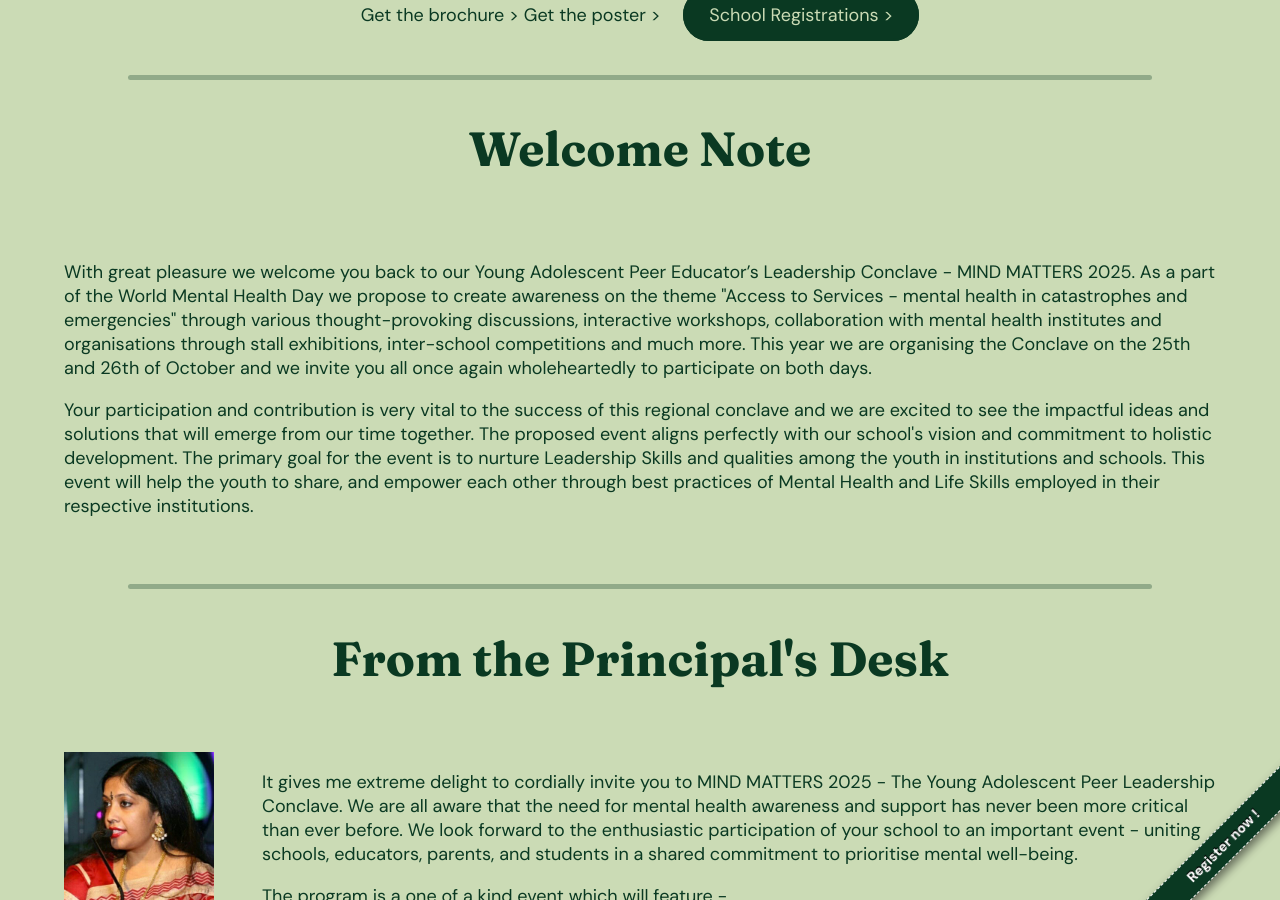
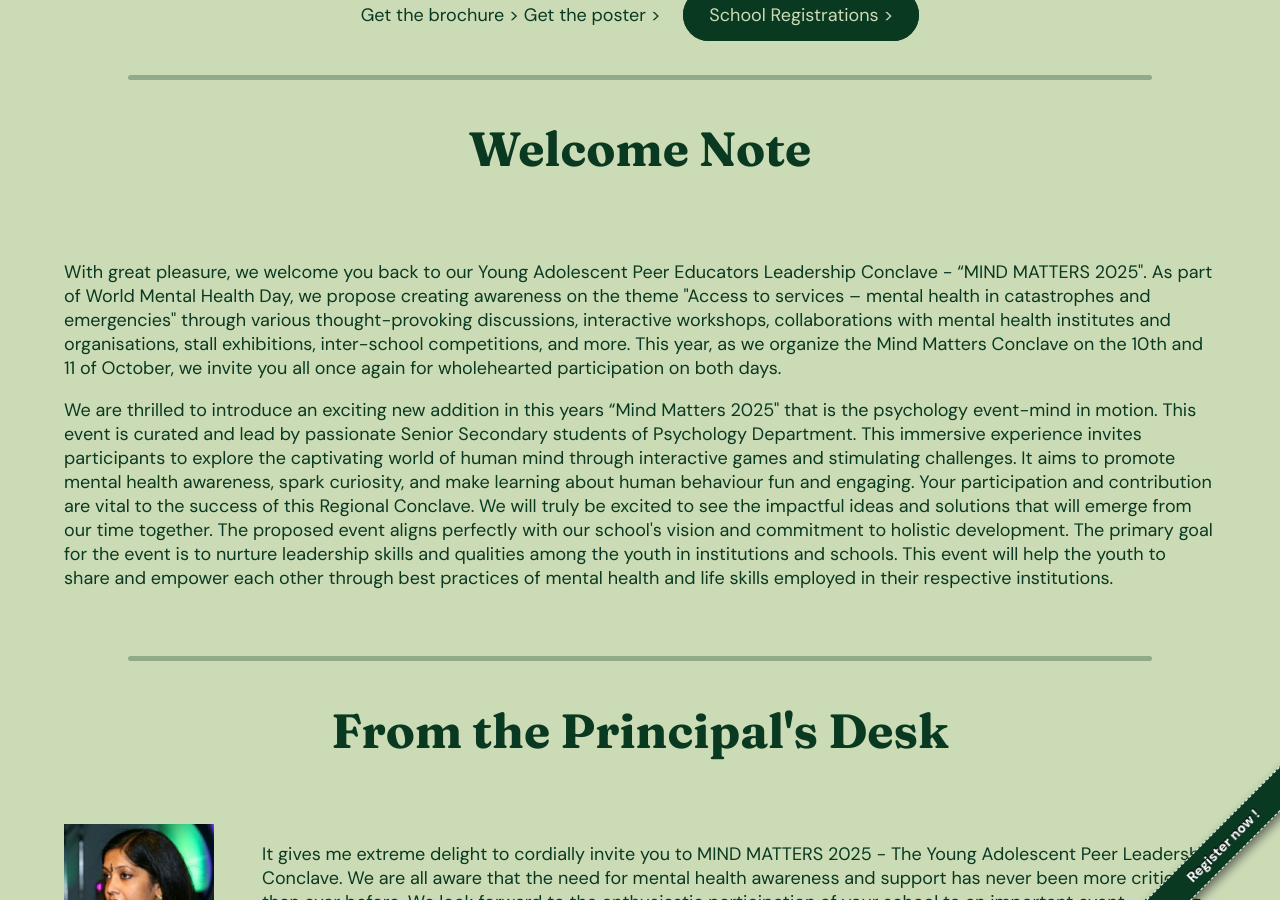
Before and after one commit to DiPS-Digital-Peer-Initiative/mind-matters-24, a Jekyll site: the page built from index.markdown, in a window 1280 px wide and 900 px high, scrolled down 1128 px. Built offline with Jekyll 4.4.1, drawn with Linux system fonts in a browser that asks for light colours; some of the changed text lies outside the part shown.

Commit message:
Fixed Error P4

```diff
--- a/_events/battle-of-bands.markdown
+++ b/_events/battle-of-bands.markdown
@@ -24,7 +24,7 @@
 
 
 ## Rules and Regulations
-- Eligibility Criteria: Students of classes VIII,IX X,XI,XII.
+- Eligibility Criteria: Students of classes VIII,IX X,XI,XII along with 1st and 2st year students.
 - Only bands selected to perform live will be required to pay the event charge of Rs. 500.
 - Songs can be in English, Hindi, or any regional language
 - No click tracks should be used
--- a/_events/poster-making.markdown
+++ b/_events/poster-making.markdown
@@ -24,7 +24,7 @@
 - Let’s Build a School of Emotionally Smart Minds
 - Optimism is a Choice You Can Practice
 - Don’t Bottle It Up – Speak Up, Reach Out
-- Our Mind and it's feelings: Every emotion counts
+- Our Mind and its feelings: Every emotion counts
 - Mental Health in classrooms: Together we thrive
 - Break the Stigma
 - Don't surrender to negativity: choose light over darkness
--- a/_layouts/home.html
+++ b/_layouts/home.html
@@ -65,8 +65,8 @@
 			<section class="content-section">
 				<div class="content">
 					<div>
-						<p>With great pleasure we welcome you back to our Young Adolescent Peer Educator’s Leadership Conclave - MIND MATTERS 2025. As a part of the World Mental Health Day we propose to create awareness on the theme "Access to Services - mental health in catastrophes and emergencies" through various thought-provoking discussions, interactive workshops, collaboration with mental health institutes and organisations through stall exhibitions, inter-school competitions and much more. This year we are organising the Conclave on the 25th and 26th of October and we invite you all once again wholeheartedly to participate on both days.
-						<p>Your participation and contribution is very vital to the success of this regional conclave and we are excited to see the impactful ideas and solutions that will emerge from our time together. The proposed event aligns perfectly with our school's vision and commitment to holistic development. The primary goal for the event is to nurture Leadership Skills and qualities among the youth in institutions and schools. This event will help the youth to share, and empower each other through best practices of Mental Health and Life Skills employed in their respective institutions.
+						<p>With great pleasure, we welcome you back to our Young Adolescent Peer Educators Leadership Conclave - “MIND MATTERS 2025". As part of World Mental Health Day, we propose creating awareness on the theme "Access to services – mental health in catastrophes and emergencies" through various thought-provoking discussions, interactive workshops, collaborations with mental health institutes and organisations, stall exhibitions, inter-school competitions, and more. This year, as we organize the Mind Matters Conclave on the 10th and 11 of October, we invite you all once again for wholehearted participation on both days.</p>
+						<p>We are thrilled to introduce an exciting new addition in this years “Mind Matters 2025" that is the psychology event-mind in motion. This event is curated and lead by passionate Senior Secondary students of Psychology Department. This immersive experience invites participants to explore the captivating world of human mind through interactive games and stimulating challenges. It aims to promote mental health awareness, spark curiosity, and make learning about human behaviour fun and engaging. Your participation and contribution are vital to the success of this Regional Conclave. We will truly be excited to see the impactful ideas and solutions that will emerge from our time together. The proposed event aligns perfectly with our school's vision and commitment to holistic development. The primary goal for the event is to nurture leadership skills and qualities among the youth in institutions and schools. This event will help the youth to share and empower each other through best practices of mental health and life skills employed in their respective institutions.</p>
 					</div>
 				</div>
 			</section>
@@ -121,8 +121,7 @@
 				<div class="content">
 					<div>
 						<ul>
-							<li><strong>Enterprising high school students of your Institution from Classes VIII, IX, X, XI,XII</strong></li>
-							<li><strong>Enterprising first- and second-year college students from your Institution</strong></li>
+							<li><strong>Enterprising and talented high school students from your School or Institute from Classes VIII, IX, X, XI,XII along with 1 year and 2 year college students, can participate in this event.</strong></li>
 							<li><strong>Groups of delegates from different institutes are welcome to participate in the event.</strong></li>
 							<li>Teacher Coordinators and Counsellors from participating school/institute</li>
 							<li>Participants who have passion and true commitment towards raising awareness and promoting mental health within the school community and outside</li>
```
Also changed, not shown: other parts of _layouts/home.html (+1 -1 lines), 1 other file.
